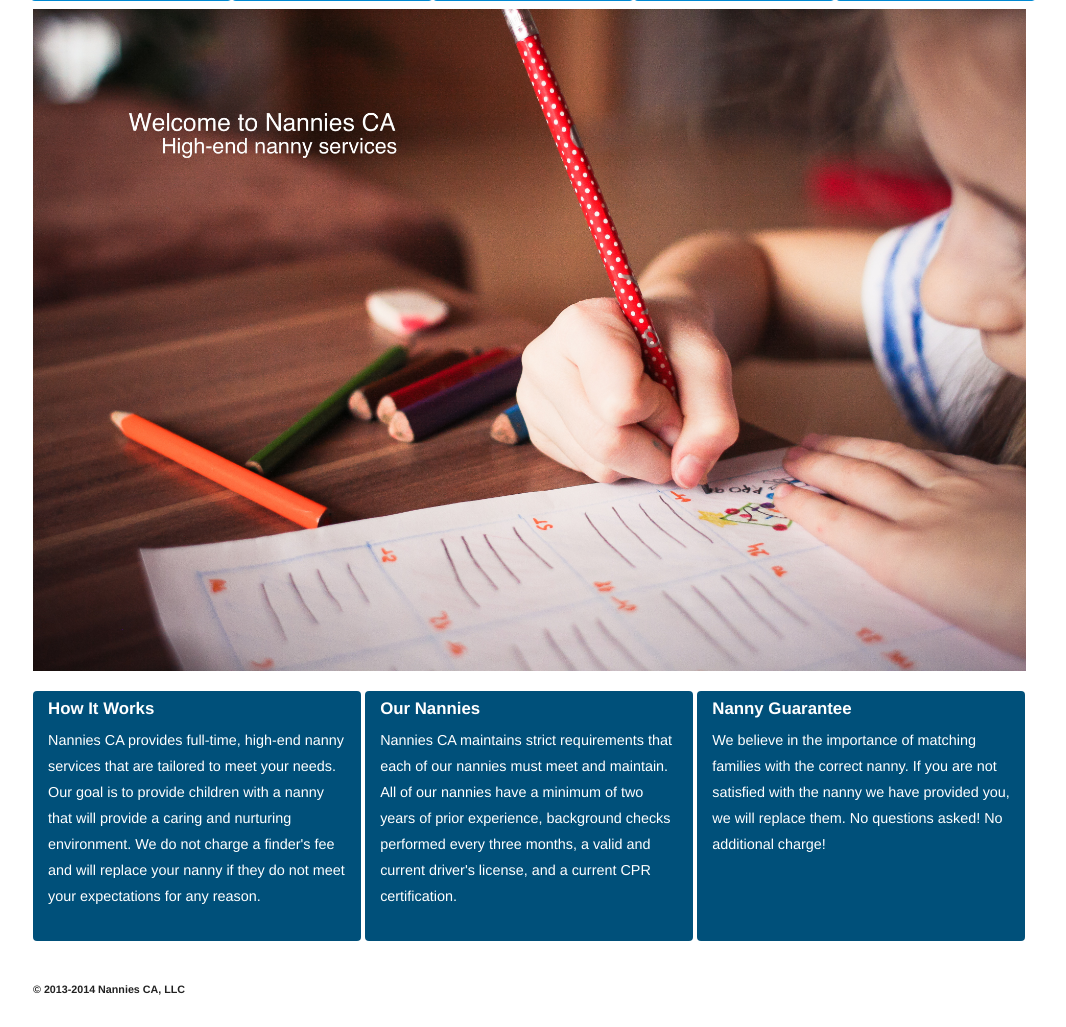
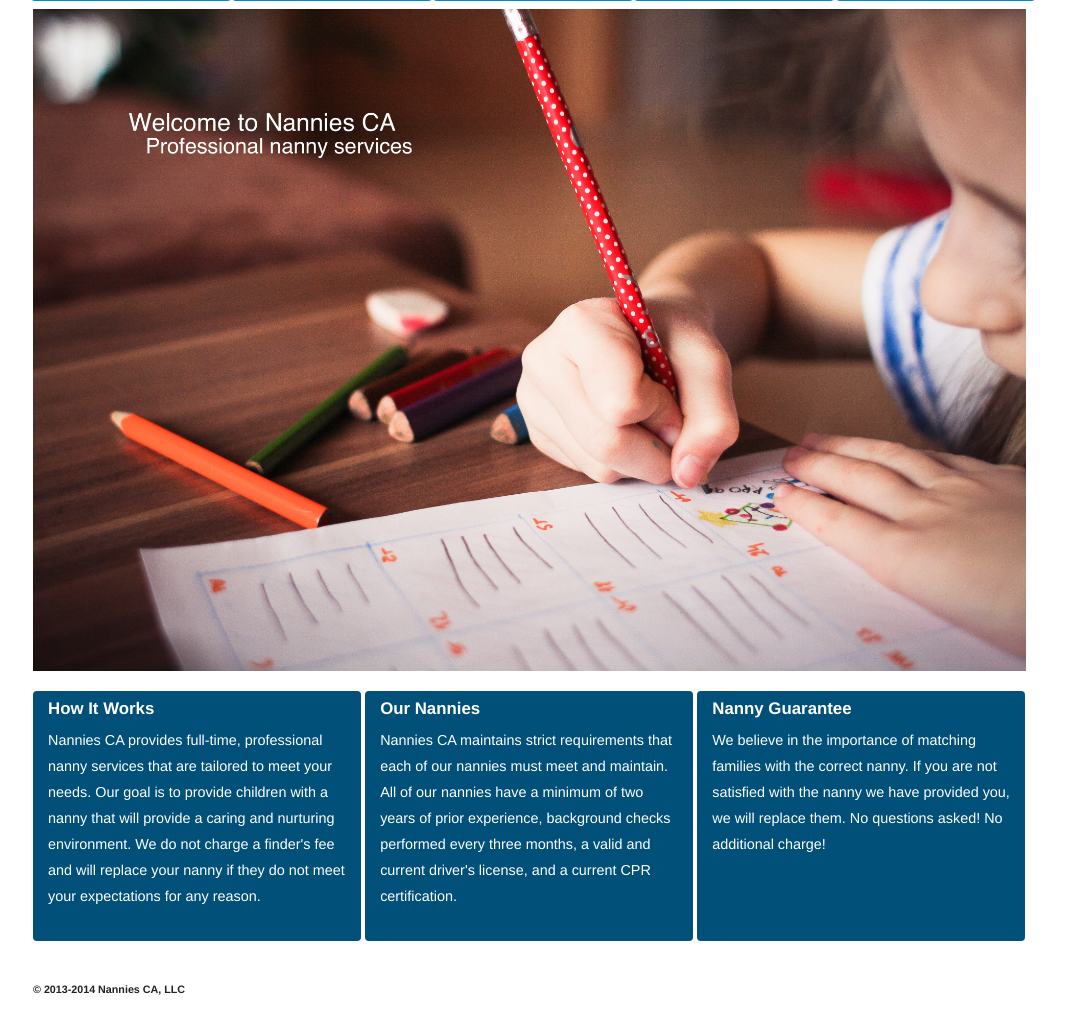
Before and after one commit to lhambsch/nannies_ca, a Django app: page / in a window 1280 px wide. Shown: the part 152-1179 px from the top of the page, without its empty margins (95-1161 px from the left). Run offline with Django 3.2, Linux system fonts and the light colour scheme; parts of the project's set-up code (start-up, migrations or seed data) failed here and were passed over; some libraries are stand-ins or nearby versions.

Commit message:
Changed high-end to professional

```diff
--- a/templates/about.html
+++ b/templates/about.html
@@ -7,7 +7,7 @@
         <article>
             <header>
                 <h1>About Nannies CA</h1>
-                <p>Nannies CA is a high end nanny service provider that works with families and nannies in the greater San Diego area. Some of the areas where we currently provide coverage are: San Diego, La Jolla, Carlsbad, Oceanside, Encinitas, Solana Beach, Del Mar, Escondido, Rancho Bernardo, Poway, and Chula Vista.</p>
+                <p>Nannies CA is a professional nanny service provider that works with families and nannies in the greater San Diego area. Some of the areas where we currently provide coverage are: San Diego, La Jolla, Carlsbad, Oceanside, Encinitas, Solana Beach, Del Mar, Escondido, Rancho Bernardo, Poway, and Chula Vista.</p>
                 <p>Our nannies have at least 2 years prior experience, background checks performed every three months, a valid and current driver's license, and their CPR certification.</p>
             </header>
             <section>
--- a/templates/index.html
+++ b/templates/index.html
@@ -12,7 +12,7 @@
         <aside class="aside-link">
             <a class="aside-link" href="/about">
                 <h3>How It Works</h3>
-                <p>Nannies CA provides full-time, high-end nanny services that are tailored to meet your needs. Our goal is to provide children with a nanny that will provide a caring and nurturing environment.  We do not charge a finder's fee and will replace your nanny if they do not meet your expectations for any reason.</p>
+                <p>Nannies CA provides full-time, professional nanny services that are tailored to meet your needs. Our goal is to provide children with a nanny that will provide a caring and nurturing environment.  We do not charge a finder's fee and will replace your nanny if they do not meet your expectations for any reason.</p>
             </a>
         </aside>
         <aside class="aside-link">
```
Also changed, not shown: static/img/child_1.jpg, 3 other files.
